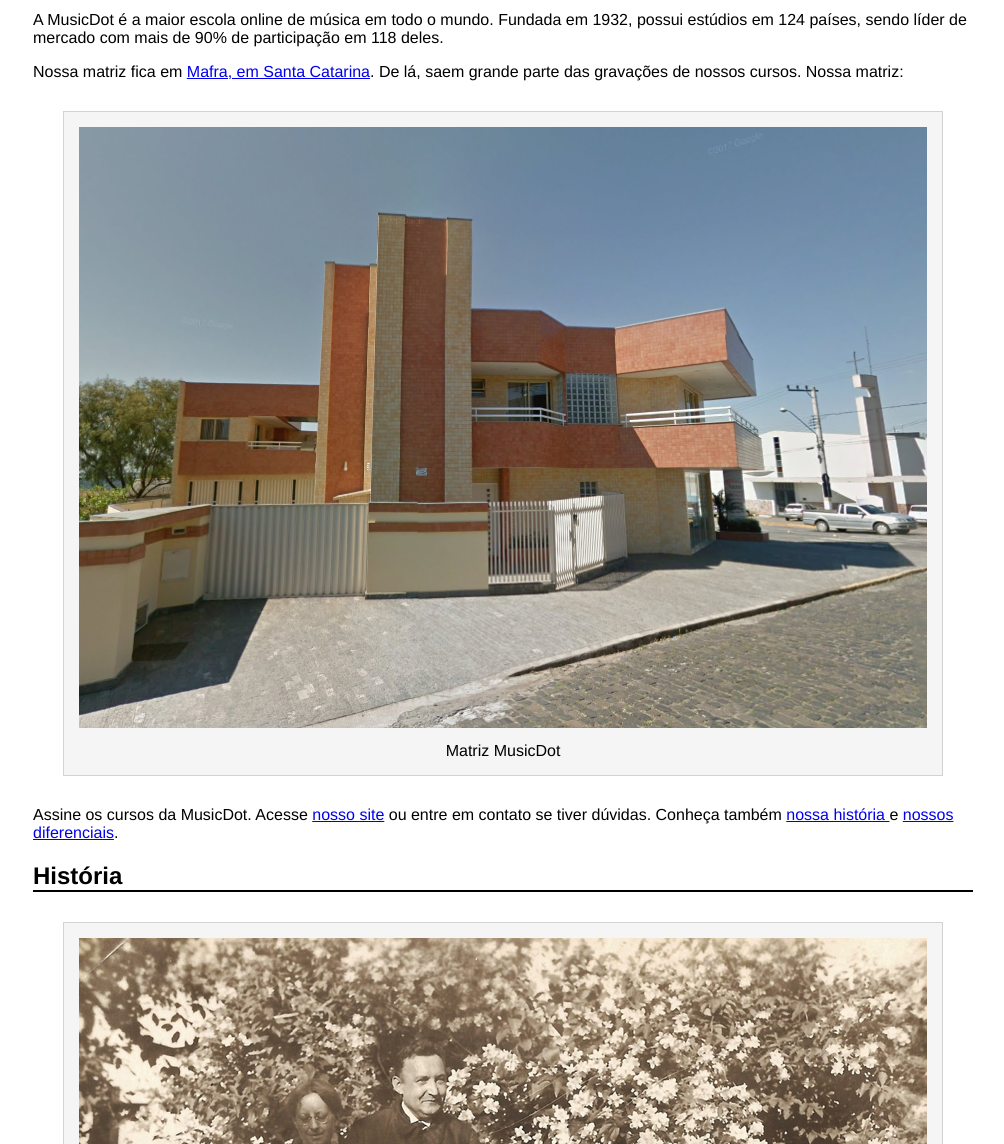
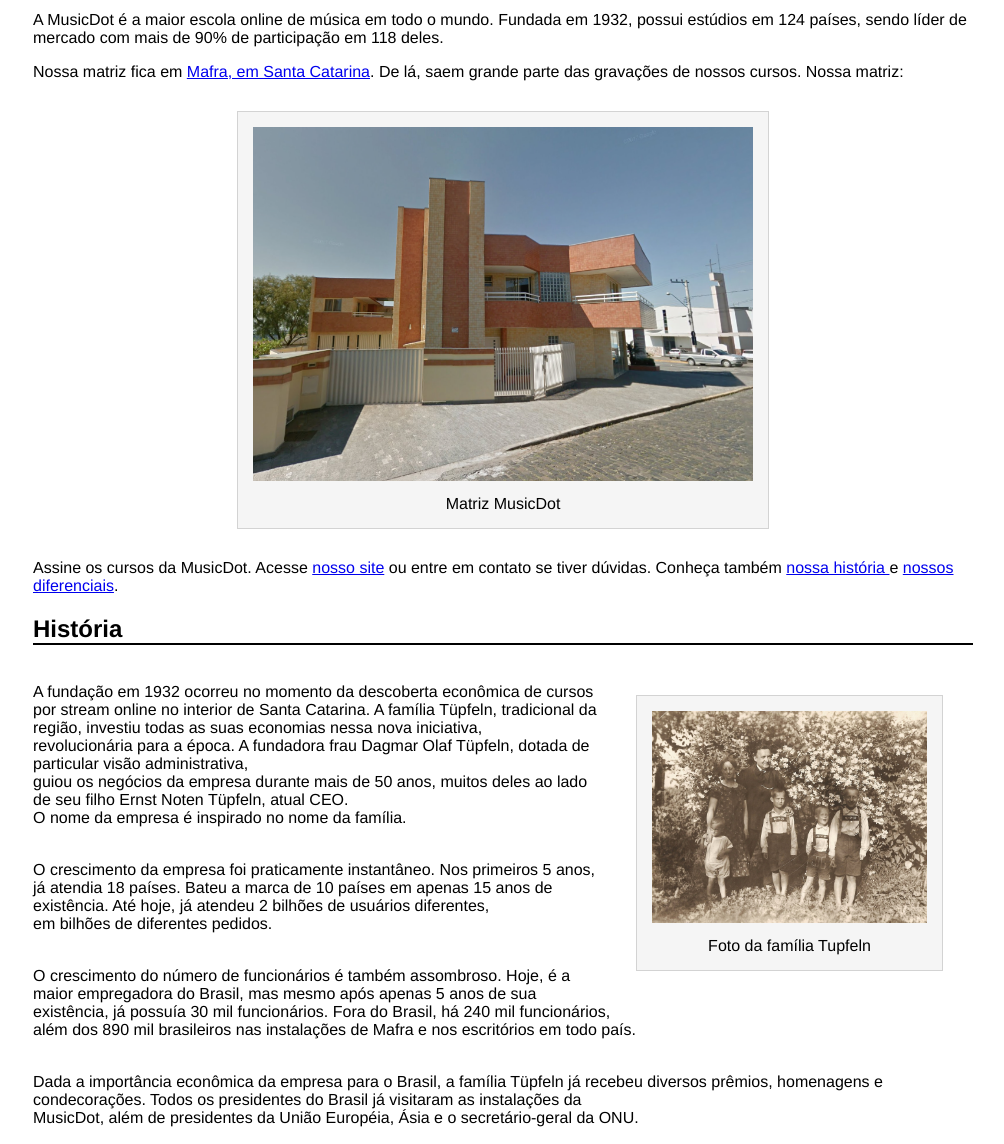
Before and after one commit to LuizaBCavalcante/Exemplo, a plain HTML site: page sobre.html in a window 1280 px wide. Shown: the part 151-1295 px from the top of the page, without its empty margins (137-1141 px from the left). Drawn offline with Linux system fonts and the light colour scheme.

Commit message:
Adicionando classes

```diff
--- a/estilo.css
+++ b/estilo.css
@@ -23,3 +23,15 @@
 figcaption  {
     margin-top: 10px;
 }
+.matriz-musicdot{
+    width: 500px;
+    margin-left: auto;
+    margin-right: auto;
+}
+.familia-tupfeln{
+    width: 275px;
+   float: right;
+}
+figure img{
+    width: 100%;
+}
--- a/sobre.html
+++ b/sobre.html
@@ -15,11 +15,11 @@
     <h1>Sobre a empresa</h1>
     <p> A MusicDot é a maior escola online de música em todo o mundo. Fundada em 1932, possui estúdios em 124
         países, sendo líder de mercado com mais de 90% de participação em 118 deles.</p>
-    <p> Nossa matriz fica em <a href="http://maps.google.com.br/?q=190,GabrielDequech,Mafra,SC">Mafra, em Santa Catarina</a>. De lá, saem grande parte das gravações de nossos cursos.
+    <p> Nossa matriz fica em <a href="http://maps.google.com.br/?q=190,GabrielDequech,Mafra,SC" target = "blank">Mafra, em Santa Catarina</a>. De lá, saem grande parte das gravações de nossos cursos.
         Nossa matriz: </p>
 
-    <figure> <!-- encapsulamento de imagem e legenda-->
-        <img src="img/matriz-musicdot.png" alt="Foto da  matriz da musicdot">
+    <figure class="matriz-musicdot"> <!-- encapsulamento de imagem e legenda-->
+        <img src="img/matriz-musicdot.png" alt=" " >
         <figcaption>Matriz MusicDot</figcaption>
     </figure>
     <p>
@@ -27,8 +27,8 @@
         <a	href="#historia">nossa história </a> e <a href="#diferenciais">nossos diferenciais</a>.
     </p>
     <h2 id = "historia"> História</h2>
-    <figure>
-        <img src="img/familia-tupfeln.jpg" alt="familia-tupfeln">
+    <figure class="familia-tupfeln">
+        <img src="img/familia-tupfeln.jpg" alt=" " >
         <figcaption>Foto da família Tupfeln</figcaption>
     </figure>
     <p> <br> A fundação em 1932 ocorreu no momento da descoberta econômica de cursos por stream online no interior de
```
